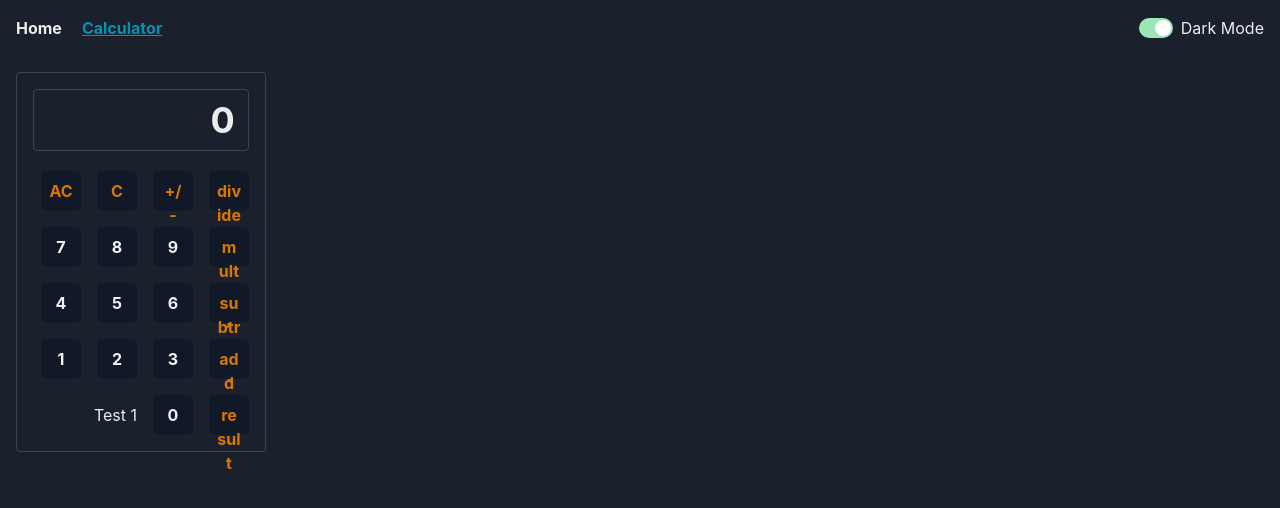
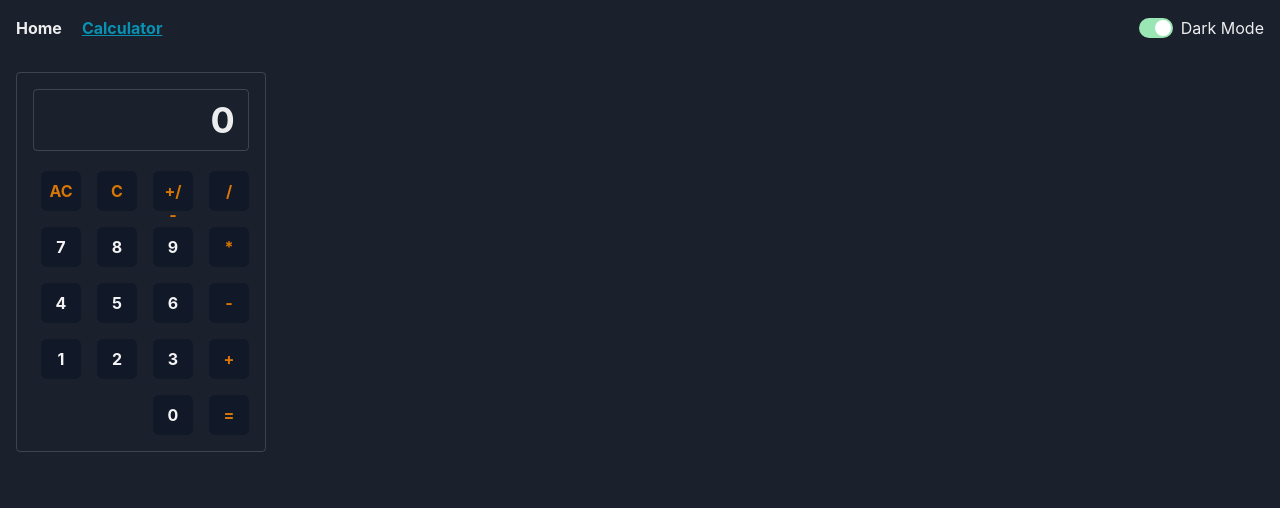
Before and after one commit to RiFactor/untitled, a React (Vite) app: page /calculator in a window 1280 px wide. Shown: the top 508 px of the page. Built offline with nearby package versions, Linux system fonts and the light colour scheme.

Commit message:
remove button, calc display symbol & enum use operator words fix bug: reset state if new calc started w/o need to press C button

```diff
--- a/src/components/Calculator.tsx
+++ b/src/components/Calculator.tsx
@@ -2,17 +2,19 @@ import { Reducer, useReducer, useState } from "react";
 
 // Answered -- do  extract calculations out of this component- separate display logic
 // Answered -- enums but hardcord C and AC and +/-
+
+// LOGIC to cover: essentially clear operations when typing new number when first result saved
 
 const numericValues = [0, 1, 2, 3, 4, 5, 6, 7, 8, 9]; // leave these as they are, not enum
 const reverseNumericValues = numericValues.reverse();
 
 enum EOperators {
   // code = display
-  "/" = "divide", // good for aria labels but don't see how to access the words
-  "*" = "multiply",
-  "-" = "subtract",
-  "+" = "add",
-  "=" = "result" // or equals?
+  "divide" = "/", // good for aria labels but don't see how to access the words
+  "multiply" = "*",
+  "subtract" = "-",
+  "add" = "+",
+  "result" = "=" // or equals?
 }
 
 type TState = {
@@ -20,7 +22,7 @@ type TState = {
   firstOperandOrResult?: number;
   secondOperand?: number;
   operator?: EOperators;
-  lastUpdated?: "firstOperandOrResult" | "secondOperand" | "operator";
+  lastUpdated?: "firstOperandOrResult" | "secondOperand" | "operator" | "sum";
 };
 
 type TError = {
@@ -57,6 +59,9 @@ const reducer: Reducer<TState, TAction> = (state, action) => {
   // reset error to false
   switch (action.type) {
     case "number":
+      if (state.lastUpdated === "sum") {
+        state = initialState;
+      }
       // NOW  i need to map the numbers!
       console.log(state, "number entered");
       if (state.operator) {
@@ -85,13 +90,13 @@ const reducer: Reducer<TState, TAction> = (state, action) => {
         // checking if first too jic some weird error occurs
         // nested switch-case or pass in payload here?
         let sum =
-          state.operator === EOperators["/"]
+          state.operator === EOperators["divide"]
             ? state.firstOperandOrResult / state.secondOperand
-            : state.operator === EOperators["*"]
+            : state.operator === EOperators["multiply"]
             ? state.firstOperandOrResult * state.secondOperand
-            : state.operator === EOperators["-"]
+            : state.operator === EOperators["subtract"]
             ? state.firstOperandOrResult - state.secondOperand
-            : state.operator === EOperators["+"]
+            : state.operator === EOperators["add"]
             ? state.firstOperandOrResult + state.secondOperand
             : 0; // shouldn't get here
         // expect default to be sum?
@@ -106,7 +111,13 @@ const reducer: Reducer<TState, TAction> = (state, action) => {
             // ********* ERROR STATE? stuck here
           }
         }
-        return { ...state, firstOperandOrResult: sum, secondOperand: undefined, operator: action.payload };
+        return {
+          ...state,
+          firstOperandOrResult: sum,
+          secondOperand: undefined,
+          operator: action.payload,
+          lastUpdated: "sum"
+        };
       }
       if (!state.firstOperandOrResult) {
         return initialState; // don't just apply changes to second value if there isn't a first value
@@ -227,7 +238,6 @@ const Calculator = () => {
                   // }
                 );
               })}
-              <button onClick={() => dispatch({ type: "number", payload: 1 })}>Test 1</button>
             </div>
           </div>
           <div className="flex flex-col gap-4 ">
```
